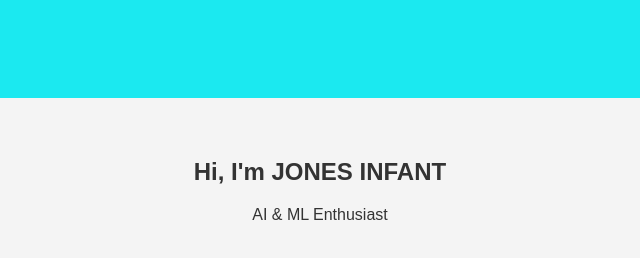
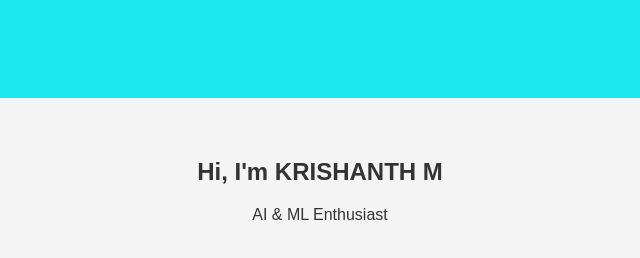
Before and after one commit to tokyodriftpam/Artificial-Intelligence-for-Web-develpment, a plain HTML site: page webai-10/index.html in a window 1280 px wide. Shown: the full height of the page, 320-960 px from the left. Drawn offline with Linux system fonts and the light colour scheme.

Commit message:
Update index.html

```diff
--- a/webai-10/index.html
+++ b/webai-10/index.html
@@ -20,7 +20,7 @@
 </nav>
 
 <section class="hero fade">
-    <h1>Hi, I'm JONES INFANT</h1>
+    <h1>Hi, I'm KRISHANTH M</h1>
     <p>AI & ML Enthusiast</p>
 </section>
 
```
